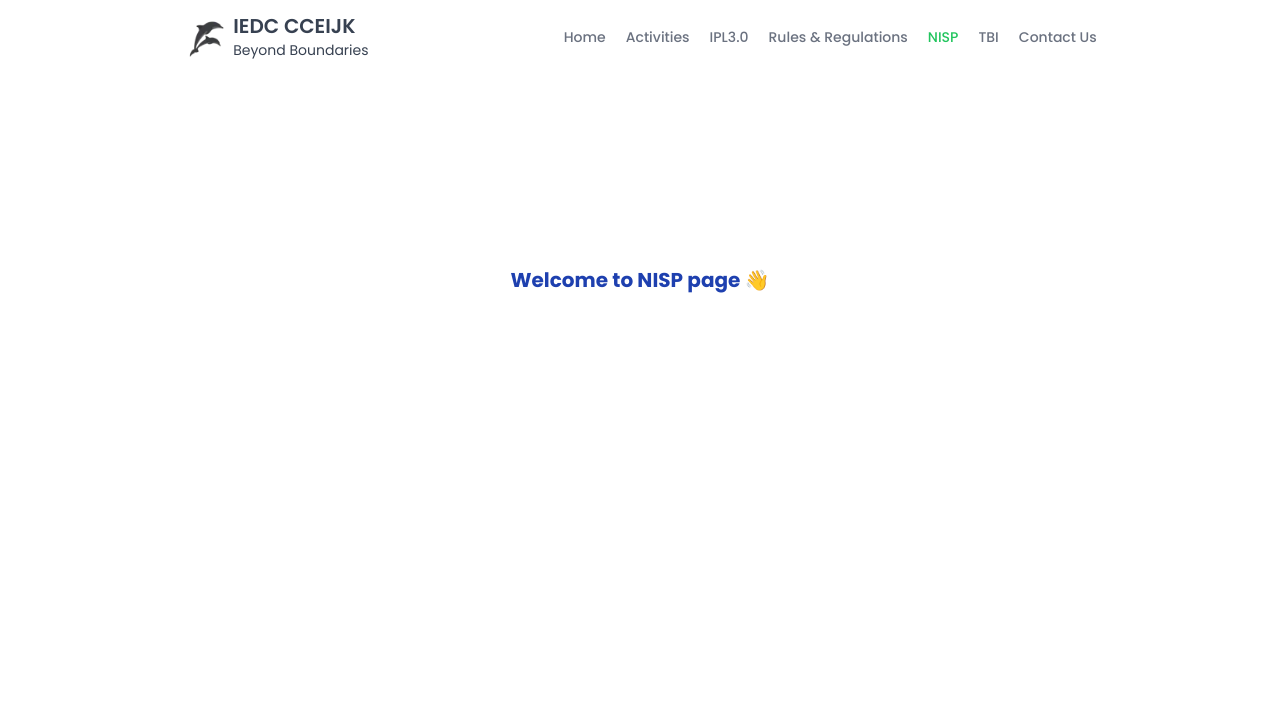
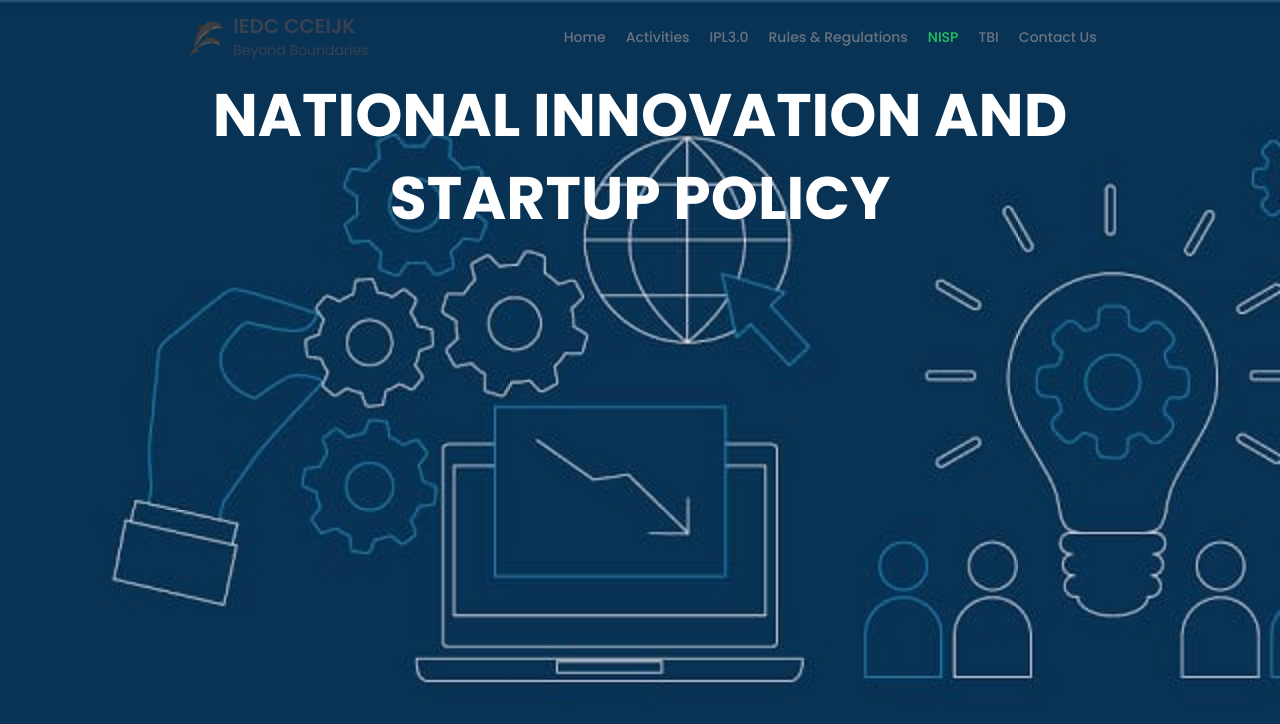
Before and after one commit to Micksuraj777/iedcweb, a Next.js app: page /nisp in a window 1280 px wide. Shown: the top 724 px of the page. Built offline with nearby package versions, Linux system fonts and the light colour scheme.

Commit message:
nisp: initial commit

```diff
--- a/app/(home)/nisp/page.tsx
+++ b/app/(home)/nisp/page.tsx
@@ -3,9 +3,19 @@ import React from "react";
 const Nisp = () => {
   return (
     <section>
-      <h1 className="text-blue-800 font-bold text-xl mt-[15%] text-center">
-        Welcome to NISP page 👋
-      </h1>
+      <div className="bg-nisp w-full h-screen max-w-[1500px] bg-cover fixed top-0 -z-10">
+      </div>
+      <div className="flex w-full items-center justify-center h-full text-white">
+        <h1 className="text-6xl uppercase font-bold text-center w-[70%] leading-snug">National Innovation and Startup Policy</h1>
+      </div>
+      <div className="">
+        <div>
+
+        </div>
+        <div>
+
+        </div>
+      </div>
     </section>
   );
 };
--- a/components/Navbar.tsx
+++ b/components/Navbar.tsx
@@ -49,7 +49,7 @@ const Navbar = () => {
 
   return (
     <header className="p-3">
-      <div className="flex gap-6 justify-between w-full max-w-[1500px] m-auto lg:justify-evenly">
+      <div className="flex gap-6 justify-between w-full max-w-[1500px] m-auto lg:justify-evenly ">
         <div className="flex">
           <Image
             src="/icons/logo.webp"
--- a/tailwind.config.ts
+++ b/tailwind.config.ts
@@ -9,9 +9,7 @@ const config: Config = {
   theme: {
     extend: {
       backgroundImage: {
-        "gradient-radial": "radial-gradient(var(--tw-gradient-stops))",
-        "gradient-conic":
-          "conic-gradient(from 180deg at 50% 50%, var(--tw-gradient-stops))",
+        nisp: "url('/images/nispbg.png')",
       },
     },
   },
```
Also changed, not shown: constants/index.ts (line endings or trailing spaces), public/images/nispbg.png (added).
